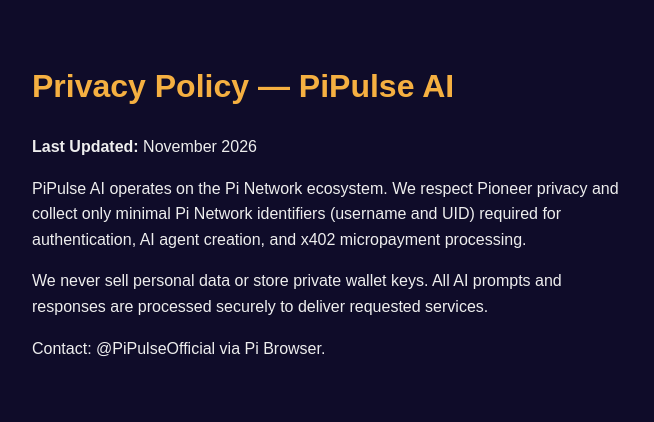
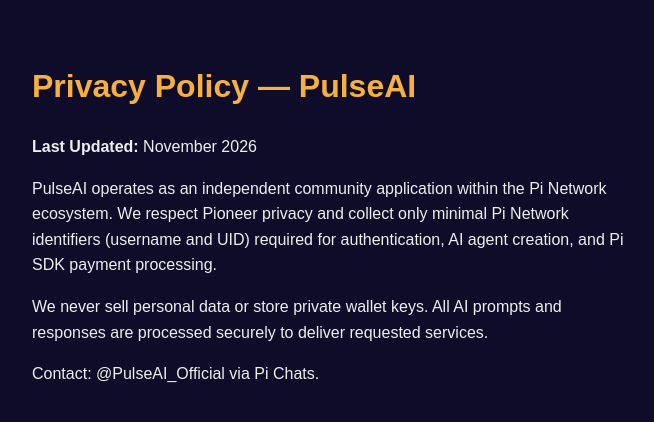
Before and after one commit to Orhanexcellency/pipulse-ai, a Next.js app: page /privacy in a window 1280 px wide. Shown: the top 422 px of the page, without its empty margins (308-962 px from the left). Built offline with nearby package versions, Linux system fonts and the light colour scheme.

Commit message:
Update branding from PiPulse AI to PulseAI

```diff
--- a/app/privacy/page.js
+++ b/app/privacy/page.js
@@ -1,11 +1,11 @@
 export default function Privacy() {
   return (
     <div style={{ maxWidth: 600, margin: '20px auto', padding: 20, color: '#eee', lineHeight: 1.6 }}>
-      <h1 style={{ color: '#f5b041' }}>Privacy Policy — PiPulse AI</h1>
+      <h1 style={{ color: '#f5b041' }}>Privacy Policy — PulseAI</h1>
       <p><b>Last Updated:</b> November 2026</p>
-      <p>PiPulse AI operates on the Pi Network ecosystem. We respect Pioneer privacy and collect only minimal Pi Network identifiers (username and UID) required for authentication, AI agent creation, and x402 micropayment processing.</p>
+      <p>PulseAI operates as an independent community application within the Pi Network ecosystem. We respect Pioneer privacy and collect only minimal Pi Network identifiers (username and UID) required for authentication, AI agent creation, and Pi SDK payment processing.</p>
       <p>We never sell personal data or store private wallet keys. All AI prompts and responses are processed securely to deliver requested services.</p>
-      <p>Contact: @PiPulseOfficial via Pi Browser.</p>
+      <p>Contact: @PulseAI_Official via Pi Chats.</p>
     </div>
   );
 }
```
